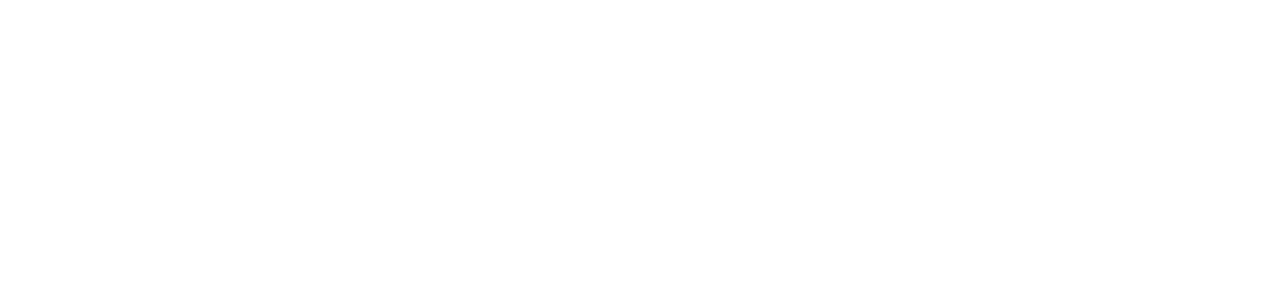
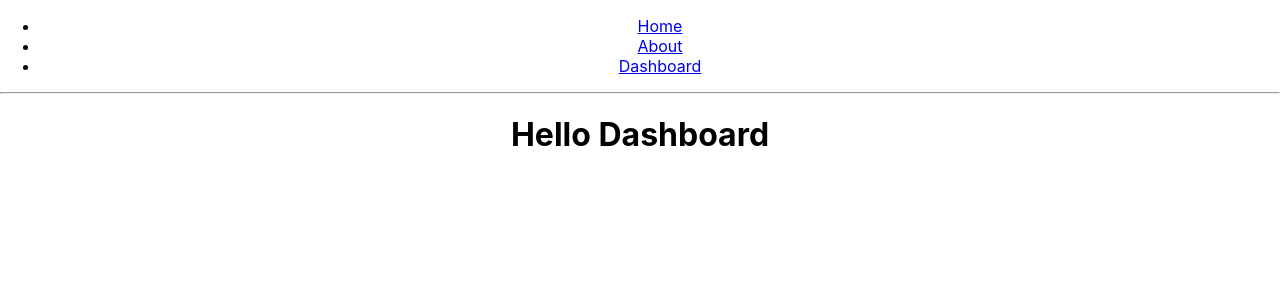
Before and after one commit to NiDaSanti/portfolio-vetstech, a React (Create React App) app: page /dashboard in a window 1280 px wide. Shown: the top 300 px of the page. Built offline with nearby package versions, Linux system fonts and the light colour scheme.

Commit message:
added the routes for pages

```diff
--- a/package.json
+++ b/package.json
@@ -6,8 +6,11 @@
     "@testing-library/jest-dom": "^5.11.4",
     "@testing-library/react": "^11.1.0",
     "@testing-library/user-event": "^12.1.10",
+    "@types/react-router-dom": "^5.1.8",
     "react": "^17.0.2",
     "react-dom": "^17.0.2",
+    "react-router": "^5.2.1",
+    "react-router-dom": "^5.3.0",
     "react-scripts": "4.0.3",
     "web-vitals": "^1.0.1"
   },
--- a/src/App.js
+++ b/src/App.js
@@ -1,9 +1,45 @@
+import React from "react";
+import {
+  BrowserRouter as Router,
+  Switch,
+  Route,
+  Link
+} from "react-router-dom";
+import Home from "./components/Home/home.js";
+import About from "./components/About/about.js";
+import Dashboard from "./components/Dashboard/dashboard.js";
 import './App.css';
 
 function App() {
   return (
     <div className="App">
-
+      <Router>
+        <div>
+          <ul>
+            <li>
+              <Link to="/">Home</Link>
+            </li>
+            <li>
+              <Link to="/about">About</Link>
+            </li>
+            <li>
+              <Link to="/dashboard">Dashboard</Link>
+            </li>
+          </ul>
+          <hr />
+          <Switch>
+            <Route exact path="/">
+              <Home />
+            </Route>
+            <Route path="/about">
+              <About />
+            </Route>
+            <Route path="/dashboard">
+              <Dashboard />
+            </Route>
+          </Switch>
+        </div>
+      </Router>
     </div>
   );
 }
--- /dev/null
+++ b/src/components/About/about.js
@@ -0,0 +1,7 @@
+import React from "react";
+const About = () => {
+  return(
+    <h1>Hello About</h1>
+  );
+}
+export default About;
--- /dev/null
+++ b/src/components/Dashboard/dashboard.js
@@ -0,0 +1,7 @@
+import React from "react";
+const Dashboard = () => {
+  return(
+    <h1>Hello Dashboard</h1>
+  );
+}
+export default Dashboard;
--- /dev/null
+++ b/src/components/Home/home.js
@@ -0,0 +1,7 @@
+import React from "react";
+const Home = () => {
+  return(
+    <h1>Hello Home</h1>
+  );
+}
+export default Home;
```
Also changed, not shown: 2 other files (tests, documents, lock files or other folders).
